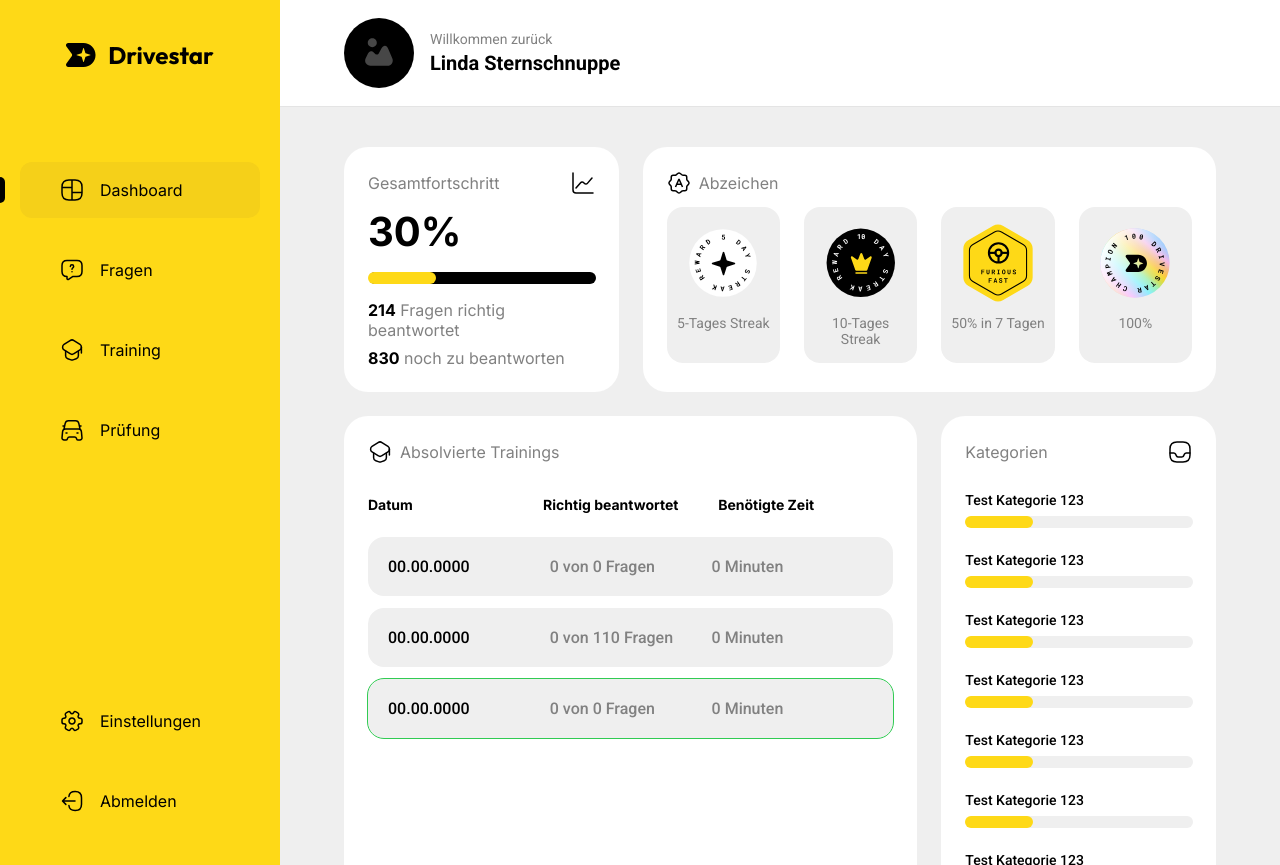
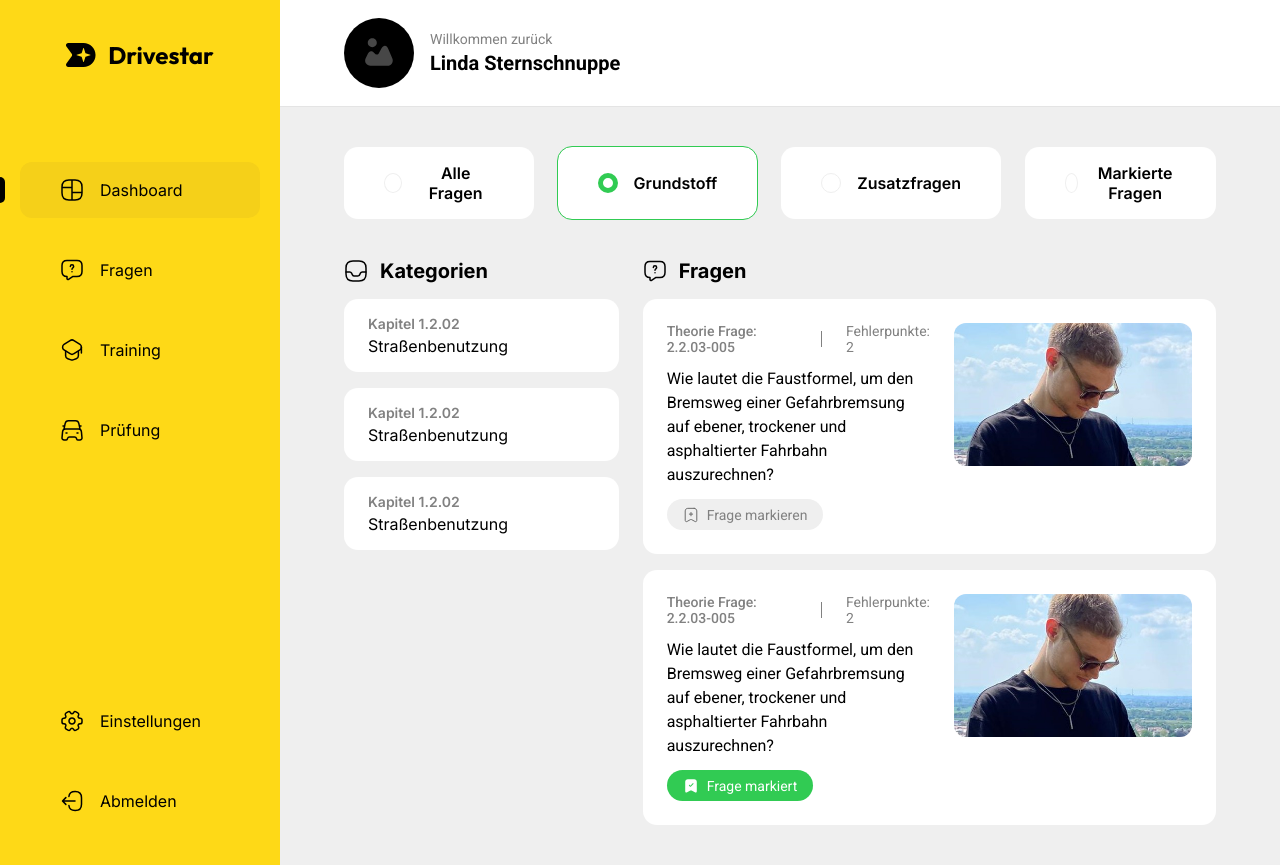
Before and after one commit to nordavid/drivestar, a PHP site: page /dashboard.html in a window 1280 px wide. Run offline with PHP 8.4, Linux system fonts and the light colour scheme.

Commit message:
Question dashboard section

```diff
--- a/css/general/fonts.css
+++ b/css/general/fonts.css
@@ -1 +1 @@
-@import url("https://fonts.googleapis.com/css2?family=Inter:wght@400;600;700&family=Outfit:wght@700;800&family=Roboto+Mono:wght@400;700&family=Roboto:wght@400;500;700&display=swap");
+@import url("https://fonts.googleapis.com/css2?family=Inter:wght@400;600;700&family=Outfit:wght@700;800&family=Roboto+Mono:wght@400;500;700&family=Roboto:wght@400;500;700&display=swap");
--- a/css/pages/dashboard.css
+++ b/css/pages/dashboard.css
@@ -142,29 +142,31 @@ header #profile-info #profile-name p:last-child {
 }
 
 main {
-    /* flex: auto; */
     grid-area: main;
+    overflow: auto;
+}
+
+/* Home */
+main section#dashboard {
     background-color: var(--light-grey);
     display: grid;
     grid-template-columns: repeat(3, 1fr);
-    /* grid-template-rows: repeat(2, 1fr); */
     grid-auto-rows: minmax(min-content, max-content);
     grid-column-gap: 24px;
     grid-row-gap: 24px;
     padding: 40px 64px;
-    overflow: auto;
 }
 
-.div1 {
+.w1 {
     grid-area: 1 / 1 / 2 / 2;
 }
-.div2 {
+.w2 {
     grid-area: 1 / 2 / 2 / 4;
 }
-.div3 {
+.w3 {
     grid-area: 2 / 1 / 3 / 3;
 }
-.div4 {
+.w4 {
     grid-area: 2 / 3 / 3 / 4;
 }
 
@@ -350,3 +352,214 @@ main {
     position: absolute;
     left: -1px;
 }
+
+/* Questions */
+main section#questions {
+    background-color: var(--light-grey);
+    display: grid;
+    grid-template-columns: repeat(3, 1fr);
+    /* grid-auto-rows: minmax(min-content, max-content); */
+    grid-template-rows: auto 1fr;
+    grid-template-areas:
+        "cat cat cat"
+        "subcat q q";
+    grid-column-gap: 24px;
+    grid-row-gap: 24px;
+    padding: 40px 64px;
+}
+
+main section#questions #category-select {
+    grid-area: cat;
+    display: flex;
+    justify-content: space-between;
+    align-items: stretch;
+    margin-bottom: 16px;
+}
+
+main section#questions #category-select .cat-button {
+    display: flex;
+    align-items: center;
+    justify-content: center;
+    background-color: var(--white);
+    padding: 16px 40px;
+    border-radius: 14px;
+    flex: 1 1 0;
+    cursor: pointer;
+}
+
+main section#questions #category-select .cat-button:not(:first-of-type) {
+    margin-left: 24px;
+}
+
+main section#questions #category-select .cat-button.active {
+    outline: 1px solid var(--secondary);
+}
+
+main section#questions #category-select .cat-button .radio-indicator {
+    width: 20px;
+    height: 20px;
+    background-color: var(--white);
+    border: 1px solid var(--light-grey);
+    border-radius: 100%;
+    margin-right: 16px;
+}
+
+main section#questions #category-select .cat-button.active .radio-indicator {
+    width: 20px;
+    height: 20px;
+    background-color: var(--white);
+    border: 5px solid var(--secondary);
+    border-radius: 100%;
+    margin-right: 16px;
+}
+
+main section#questions #category-select .cat-button h2 {
+    font-family: "Inter", sans-serif;
+    font-size: 16px;
+    font-weight: 600;
+    text-align: center;
+}
+
+main section#questions #subcategory-select {
+    grid-area: subcat;
+}
+
+main section#questions .header {
+    display: flex;
+    align-items: center;
+}
+
+main section#questions #subcategory-select > .header h1,
+main section#questions #question-container > .header h1 {
+    font-family: "Inter", sans-serif;
+    font-size: 20px;
+    font-weight: 700;
+    margin-left: 12px;
+}
+
+main section#questions #subcategory-select .subcategory-container {
+    margin-top: 16px;
+}
+
+main section#questions #subcategory-select .subcategory {
+    background-color: var(--white);
+    border-radius: 14px;
+    padding: 16px 24px;
+}
+
+main section#questions #subcategory-select .subcategory:not(:first-of-type) {
+    margin-top: 16px;
+}
+
+main section#questions #subcategory-select .subcategory h3 {
+    font-family: "Inter", sans-serif;
+    font-size: 14px;
+    font-weight: 600;
+    color: var(--grey);
+}
+
+main section#questions #subcategory-select .subcategory h2 {
+    font-family: "Inter", sans-serif;
+    font-size: 16px;
+    font-weight: 500;
+    margin-top: 4px;
+}
+
+main section#questions #question-container {
+    grid-area: q;
+}
+
+main section#questions #question-container #question-list {
+    margin-top: 16px;
+}
+
+main section#questions #question-container .question {
+    background-color: var(--white);
+    border-radius: 14px;
+    padding: 24px;
+    display: flex;
+}
+
+main section#questions #question-container .question:not(:first-of-type) {
+    margin-top: 16px;
+}
+
+main section#questions #question-container .question .question-info {
+    display: flex;
+    flex-direction: column;
+    align-items: flex-start;
+}
+
+main section#questions #question-container .question .header h1 {
+    font-weight: 500;
+    font-size: 14px;
+    color: var(--grey);
+}
+
+main section#questions #question-container .question .header .divider {
+    width: 1px;
+    height: 16px;
+    background-color: var(--grey);
+    margin: 0 24px;
+}
+
+main section#questions #question-container .question .header h2 {
+    font-weight: 400;
+    font-size: 14px;
+    color: var(--grey);
+}
+
+main section#questions #question-container .question p {
+    line-height: 150%;
+    margin-top: 12px;
+}
+
+main section#questions #question-container .question .save-question-button {
+    background-color: var(--light-grey);
+    display: flex;
+    align-items: center;
+    padding: 8px 16px 7px 16px;
+    margin-top: 12px;
+    border-radius: 100px;
+    cursor: pointer;
+}
+
+main section#questions #question-container .question.saved .save-question-button {
+    background-color: var(--secondary);
+}
+
+main section#questions #question-container .question.saved .save-question-button img {
+    display: block;
+    background: url(../../img/icons/fill/saved.svg) no-repeat;
+    width: 16px;
+    height: 16px;
+    padding-left: 16px;
+}
+
+main section#questions #question-container .question .save-question-button h3 {
+    font-size: 14px;
+    color: var(--grey);
+    font-weight: 400;
+    margin-left: 8px;
+}
+
+main section#questions #question-container .question.saved .save-question-button h3 {
+    color: var(--white);
+}
+
+main section#questions #question-container .question .question-image {
+    object-fit: cover;
+    margin-left: 24px;
+    min-width: 238px;
+    max-width: 238px;
+    max-height: 143px;
+}
+
+main section#questions #question-container .question .question-image img {
+    width: 100%;
+    height: 100%;
+    object-fit: cover;
+    border-radius: 12px;
+}
+
+/* Training */
--- a/dashboard.html
+++ b/dashboard.html
@@ -22,14 +22,14 @@
             </a>
             <nav>
                 <div id="top-nav">
-                    <div class="nav-element active">
+                    <div class="nav-element active" id="nav-element-dashboard">
                         <div class="nav-button">
                             <img src="./img/icons/line/dashboard.svg" alt="Dashboard Icon" />
                             <h3>Dashboard</h3>
                         </div>
                         <div class="active-indicator"></div>
                     </div>
-                    <div class="nav-element">
+                    <div class="nav-element" id="nav-element-questions">
                         <div class="nav-button">
                             <img src="./img/icons/line/question.svg" alt="Fragen Icon" />
                             <h3>Fragen</h3>
@@ -86,8 +86,10 @@
                 </div>
             </div>
         </header>
+
         <main>
-            <div id="total-progress" class="div1 widget">
+            <section class="dashboard-section hidden" id="dashboard">
+                <div id="total-progress" class="w1 widget">
                     <div class="header">
                         <h1>Gesamtfortschritt</h1>
                         <img src="./img/icons/line/progress.svg" alt="Fortschritt Icon" />
@@ -97,7 +99,7 @@
                     <p><span id="correct-answers">214</span> Fragen richtig beantwortet</p>
                     <p><span id="remaining-questions">830</span> noch zu beantworten</p>
                 </div>
-            <div id="badges" class="div2 widget">
+                <div id="badges" class="w2 widget">
                     <div class="header">
                         <img src="./img/icons/line/badge.svg" alt="Abzeichen Icon" />
                         <h1>Abzeichen</h1>
@@ -121,7 +123,7 @@
                         </div>
                     </div>
                 </div>
-            <div id="completed-trainings" class="div3 widget">
+                <div id="completed-trainings" class="w3 widget">
                     <div class="header">
                         <img src="./img/icons/line/teacher.svg" alt="Trainings Icon" />
                         <h1>Absolvierte Trainings</h1>
@@ -149,7 +151,7 @@
                         </div>
                     </div>
                 </div>
-            <div id="category-stats" class="div4 widget">
+                <div id="category-stats" class="w4 widget">
                     <div class="header">
                         <h1>Kategorien</h1>
                         <img src="./img/icons/line/categories.svg" alt="Kategorien Icon" />
@@ -189,6 +191,98 @@
                         </div>
                     </div>
                 </div>
+            </section>
+
+            <section class="dashboard-section" id="questions">
+                <div id="category-select">
+                    <div class="cat-button">
+                        <div class="radio-indicator"></div>
+                        <h2>Alle Fragen</h2>
+                    </div>
+                    <div class="cat-button active">
+                        <div class="radio-indicator"></div>
+                        <h2>Grundstoff</h2>
+                    </div>
+                    <div class="cat-button">
+                        <div class="radio-indicator"></div>
+                        <h2>Zusatzfragen</h2>
+                    </div>
+                    <div class="cat-button">
+                        <div class="radio-indicator"></div>
+                        <h2>Markierte Fragen</h2>
+                    </div>
+                </div>
+                <div id="subcategory-select">
+                    <div class="header">
+                        <img src="./img/icons/line/categories.svg" alt="Kategorien Icon" />
+                        <h1>Kategorien</h1>
+                    </div>
+                    <div class="subcategory-container">
+                        <div class="subcategory">
+                            <h3>Kapitel 1.2.02</h3>
+                            <h2>Straßenbenutzung</h2>
+                        </div>
+                        <div class="subcategory">
+                            <h3>Kapitel 1.2.02</h3>
+                            <h2>Straßenbenutzung</h2>
+                        </div>
+                        <div class="subcategory">
+                            <h3>Kapitel 1.2.02</h3>
+                            <h2>Straßenbenutzung</h2>
+                        </div>
+                    </div>
+                </div>
+                <div id="question-container">
+                    <div class="header">
+                        <img src="./img/icons/line/question.svg" alt="Fragen Icon" />
+                        <h1>Fragen</h1>
+                    </div>
+                    <div id="question-list">
+                        <div class="question">
+                            <div class="question-info">
+                                <div class="header">
+                                    <h1 class="question-identifier">Theorie Frage: 2.2.03-005</h1>
+                                    <div class="divider"></div>
+                                    <h2 class="qustion-points">Fehlerpunkte: 2</h2>
+                                </div>
+                                <p>
+                                    Wie lautet die Faustformel, um den Bremsweg einer Gefahrbremsung
+                                    auf ebener, trockener und asphaltierter Fahrbahn auszurechnen?
+                                </p>
+                                <div class="save-question-button">
+                                    <img src="./img/icons/line/save.svg" alt="Gespeichert Icon" />
+                                    <h3>Frage markieren</h3>
+                                </div>
+                            </div>
+                            <div class="question-image">
+                                <img src="./uploads/profilepictures/profilepicture_3.jpg" />
+                            </div>
+                        </div>
+                        <div class="question saved">
+                            <div class="question-info">
+                                <div class="header">
+                                    <h1 class="question-identifier">Theorie Frage: 2.2.03-005</h1>
+                                    <div class="divider"></div>
+                                    <h2 class="qustion-points">Fehlerpunkte: 2</h2>
+                                </div>
+                                <p>
+                                    Wie lautet die Faustformel, um den Bremsweg einer Gefahrbremsung
+                                    auf ebener, trockener und asphaltierter Fahrbahn auszurechnen?
+                                </p>
+                                <div class="save-question-button">
+                                    <img src="./img/icons/line/save.svg" alt="Gespeichert Icon" />
+                                    <h3>Frage markiert</h3>
+                                </div>
+                            </div>
+                            <div class="question-image">
+                                <img src="./uploads/profilepictures/profilepicture_3.jpg" />
+                            </div>
+                        </div>
+                    </div>
+                </div>
+            </section>
+
+            <section class="dashboard-section" id="training"></section>
         </main>
     </body>
 </html>
```
Also changed, not shown: css/pages/index.css (+9 -5 lines), js/dashboard.js (+18 -0 lines), img/icons/fill/saved.svg (added), img/icons/line/save.svg (added), 1 other file. Lines whose indentation alone changed are shown as unchanged.
